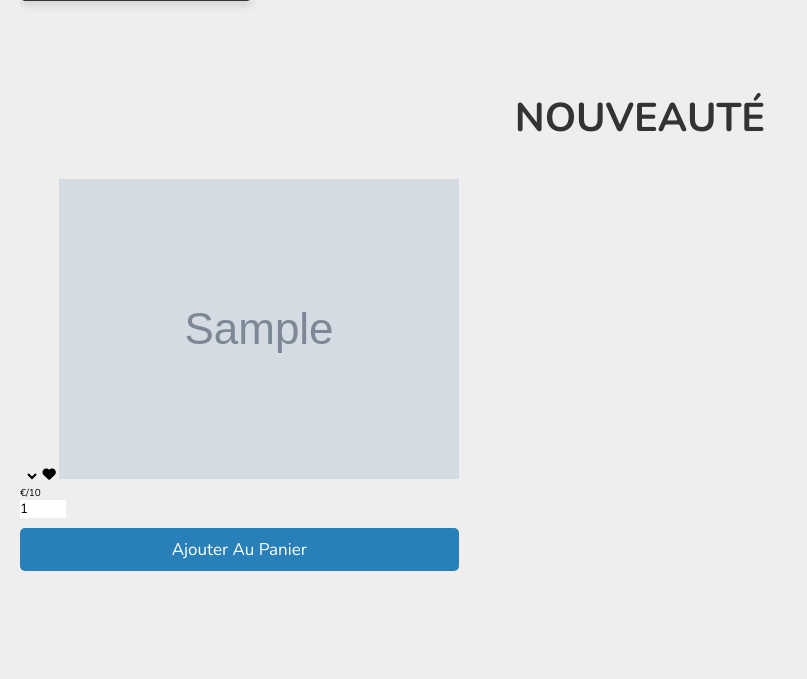
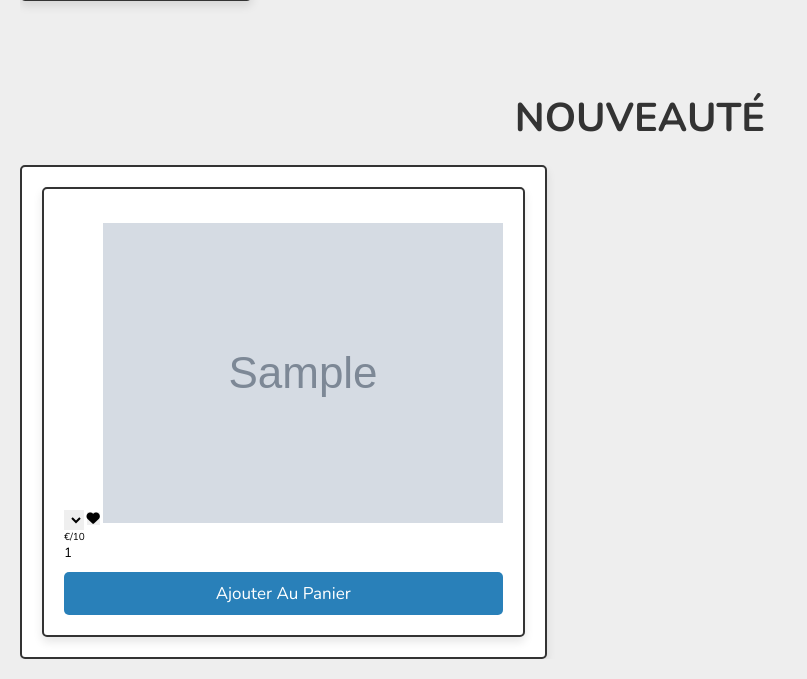
Before and after one commit to clementye/tuzik, a PHP site: page /controllers/accueil.php in a window 1280 px wide. Shown: the part 415-1094 px from the top of the page, without its empty margins (0-807 px from the left). Before the commit the page ends 986 px from the top, so only its background shows below. Run offline with PHP 8.4, Linux system fonts and the light colour scheme; tables that the repository leaves empty or names only in its code hold one stand-in row (values such as "Sample post"); grey boxes marked "Sample" are stand-in pictures; data that the repository does not hold is empty; some libraries are stand-ins or nearby versions.

Commit message:
css+panier+page recherche

```diff
--- a/css/style.css
+++ b/css/style.css
@@ -310,6 +310,15 @@ section{
    height: 20rem;
    object-fit: contain;
    margin-bottom: 2rem;
+}
+.accueil-produits .box-container .box {
+   position: relative;
+   background-color: var(--white);
+   box-shadow: var(--box-shadow);
+   border-radius: .5rem;
+   border: var(--border);
+   padding: 2rem;
+   overflow: hidden;
 }
 
 .accueil-produits .slide .name{
--- a/models/articles.php
+++ b/models/articles.php
@@ -60,7 +60,7 @@
       (PA.quantite*AR.prix) AS prixTotal, CA.Titre AS Catégorie
       FROM panier_article AS PA LEFT JOIN article AS AR ON PA.produitId = AR.id
       LEFT JOIN categorie AS CA ON AR.idCategorie = CA.id
-      WHERE PA.utilisateurId = ?;");
+      WHERE PA.utilisateurId = ? AND PA.produitId IS NOT NULL;");
     $statement->execute([$UID]);
   	$result = $statement->fetchAll(PDO::FETCH_OBJ);
   	return $result;
@@ -84,7 +84,7 @@
   $afficher_prix_total = function (string $UID) use ($db) {
     $statement = $db->prepare("SELECT sum(PA.quantite*AR.prix) AS prixTotal
       FROM panier_article AS PA LEFT JOIN article AS AR ON PA.produitId = AR.id
-      WHERE PA.utilisateurId = ?;");
+      WHERE PA.utilisateurId = ? AND PA.produitId IS NOT NULL");
     $statement->execute([$UID]);
     $result=$statement->fetch(PDO::FETCH_OBJ);
     return $result;
--- a/views/panier.php
+++ b/views/panier.php
@@ -42,6 +42,7 @@
          </form>
          </div>
          </div>';
+
       };
    ?>
 
```
Lines whose indentation alone changed are shown as unchanged.
